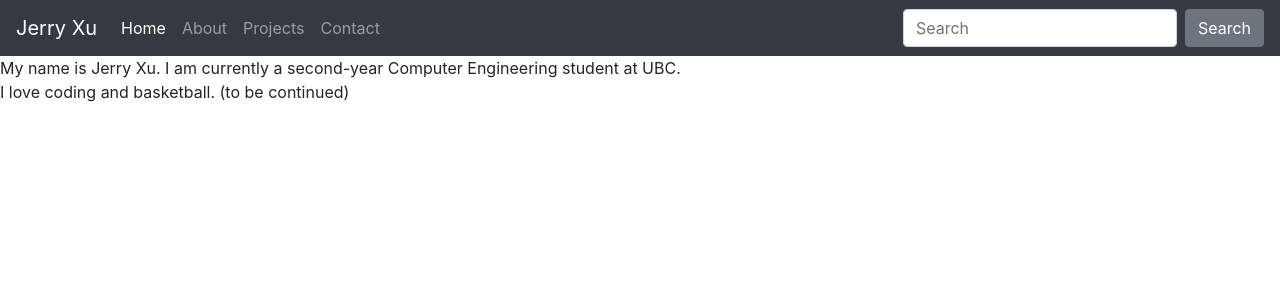
After one commit to jerryxu9/myWeb2, a Flask app: page /about in a window 1280 px wide. The commit adds this page. Shown: the top 300 px of the page. Run offline with Flask 2, Linux system fonts and the light colour scheme; some libraries are stand-ins or nearby versions.

Commit message:
Jerry: 11:37pm, more features added

```diff
--- a/myWebsite/app.py
+++ b/myWebsite/app.py
@@ -8,5 +8,21 @@ app = flask.Flask(__name__)
 def index():
     return render_template('home.html')
 
+@app.route('/home')
+def home():
+    return render_template('home.html')
+
+@app.route('/about')
+def about():
+    return render_template('about.html')
+
+@app.route('/contact')
+def contact():
+    return render_template('contact.html')
+
+@app.route('/projects')
+def projects():
+    return render_template('projects.html')
+
 if __name__ == '__main__':
     app.run(debug = True)
--- /dev/null
+++ b/myWebsite/templates/about.html
@@ -0,0 +1,9 @@
+{% extends 'layout.html' %}
+
+{% block body %}
+    <h1>About Jerry</h1>
+    <p> My name is Jerry Xu. I am currently a second-year Computer Engineering student at UBC.<br>
+        I love coding and basketball. (to be continued)
+
+    </p>
+{% endblock %}
--- a/myWebsite/templates/includes/_navbar.html
+++ b/myWebsite/templates/includes/_navbar.html
@@ -1,5 +1,5 @@
 <nav class="navbar navbar-expand-md navbar-dark bg-dark fixed-top">
-  <a class="navbar-brand" href="#">Jerry Xu</a>
+  <a class="navbar-brand">Jerry Xu</a>
   <button class="navbar-toggler" type="button" data-toggle="collapse" data-target="#navbarsExampleDefault" aria-controls="navbarsExampleDefault" aria-expanded="false" aria-label="Toggle navigation">
     <span class="navbar-toggler-icon"></span>
   </button>
@@ -7,22 +7,28 @@
   <div class="collapse navbar-collapse" id="navbarsExampleDefault">
     <ul class="navbar-nav mr-auto">
       <li class="nav-item active">
-        <a class="nav-link" href="#">Home <span class="sr-only">(current)</span></a>
+        <a class="nav-link" href="home">Home <span class="sr-only">(current)</span></a>
       </li>
       <li class="nav-item">
-        <a class="nav-link" href="#">Link</a>
+        <a class="nav-link" href="about">About</a>
+      </li>
+<!--      <li class="nav-item">-->
+<!--        <a class="nav-link disabled" href="#" tabindex="-1" aria-disabled="true">Disabled</a>-->
+<!--      </li>-->
+      <li class="nav-item">
+        <a class="nav-link" href="projects">Projects</a>
       </li>
       <li class="nav-item">
-        <a class="nav-link disabled" href="#" tabindex="-1" aria-disabled="true">Disabled</a>
+        <a class="nav-link" href="contact">Contact</a>
       </li>
-      <li class="nav-item dropdown">
-        <a class="nav-link dropdown-toggle" href="#" id="dropdown01" data-toggle="dropdown" aria-haspopup="true" aria-expanded="false">Dropdown</a>
-        <div class="dropdown-menu" aria-labelledby="dropdown01">
-          <a class="dropdown-item" href="#">Action</a>
-          <a class="dropdown-item" href="#">Another action</a>
-          <a class="dropdown-item" href="#">Something else here</a>
-        </div>
-      </li>
+<!--      <li class="nav-item dropdown">-->
+<!--        <a class="nav-link dropdown-toggle" href="#" id="dropdown01" data-toggle="dropdown" aria-haspopup="true" aria-expanded="false">Dropdown</a>-->
+<!--        <div class="dropdown-menu" aria-labelledby="dropdown01">-->
+<!--          <a class="dropdown-item" href="#">Projects</a>-->
+<!--          <a class="dropdown-item" href="#">Another action</a>-->
+<!--          <a class="dropdown-item" href="#">Something else here</a>-->
+<!--        </div>-->
+<!--      </li>-->
     </ul>
     <form class="form-inline my-2 my-lg-0">
       <input class="form-control mr-sm-2" type="text" placeholder="Search" aria-label="Search">
@@ -30,27 +36,3 @@
     </form>
   </div>
 </nav>
-
-<!--<nav class="navbar navbar-expand-md navbar-dark bg-dark mb-4">-->
-<!--  <a class="navbar-brand" href="#">Top navbar</a>-->
-<!--  <button class="navbar-toggler" type="button" data-toggle="collapse" data-target="#navbarCollapse" aria-controls="navbarCollapse" aria-expanded="false" aria-label="Toggle navigation">-->
-<!--    <span class="navbar-toggler-icon"></span>-->
-<!--  </button>-->
-<!--  <div class="collapse navbar-collapse" id="navbarCollapse">-->
-<!--    <ul class="navbar-nav mr-auto">-->
-<!--      <li class="nav-item active">-->
-<!--        <a class="nav-link" href="#">Home <span class="sr-only">(current)</span></a>-->
-<!--      </li>-->
-<!--      <li class="nav-item">-->
-<!--        <a class="nav-link" href="#">Link</a>-->
-<!--      </li>-->
-<!--      <li class="nav-item">-->
-<!--        <a class="nav-link disabled" href="#" tabindex="-1" aria-disabled="true">Disabled</a>-->
-<!--      </li>-->
-<!--    </ul>-->
-<!--    <form class="form-inline mt-2 mt-md-0">-->
-<!--      <input class="form-control mr-sm-2" type="text" placeholder="Search" aria-label="Search">-->
-<!--      <button class="btn btn-outline-success my-2 my-sm-0" type="submit">Search</button>-->
-<!--    </form>-->
-<!--  </div>-->
-<!--</nav>-->
--- a/myWebsite/templates/layout.html
+++ b/myWebsite/templates/layout.html
@@ -7,6 +7,7 @@
     </head>
     <body>
       {% include '/includes/_navbar.html'%}
+      <div class="container"></div>
       {% block body %}{% endblock %}
       <script src = "https://stackpath.bootstrapcdn.com/bootstrap/4.4.1/js/bootstrap.min.js">
       </script>
```
Also changed, not shown: myWebsite/templates/contact.html (added, +7 -0 lines), myWebsite/templates/home.html (+7 -2 lines), myWebsite/templates/projects.html (added, +8 -0 lines), myWebsite/templates/IMG_2924.jpg (added).
